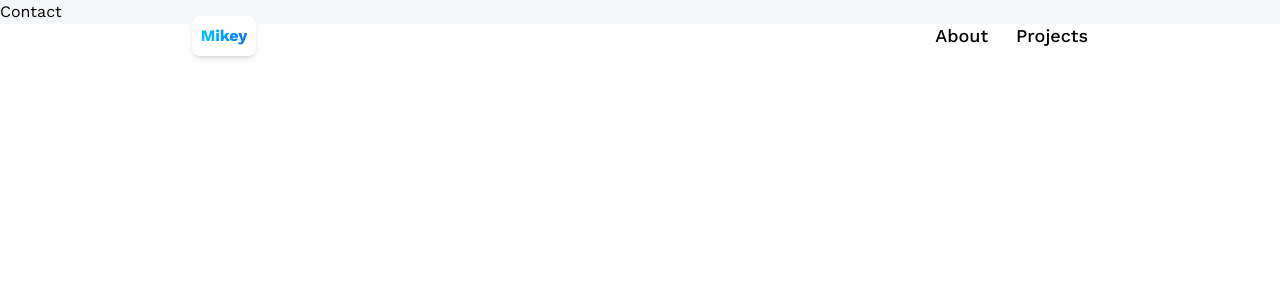
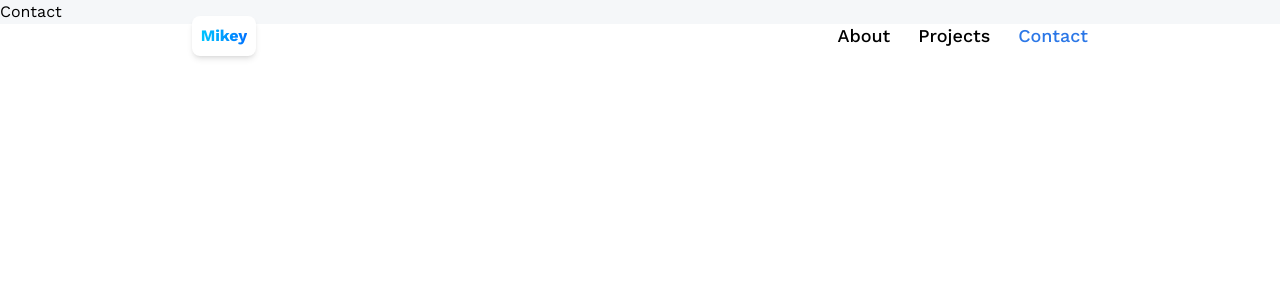
Before and after one commit to MikeyJinWei/react-3d-portfolio-vol.1, a React (Vite) app: page /contact in a window 1280 px wide. Shown: the top 300 px of the page. Built offline with nearby package versions, Linux system fonts and the light colour scheme; no server answers.

Commit message:
feature: add Contact Link

```diff
--- a/src/components/Navbar.jsx
+++ b/src/components/Navbar.jsx
@@ -27,6 +27,14 @@ const Navbar = () => {
         >
           Projects
         </NavLink>
+        <NavLink
+          to='/contact'
+          className={({ isActive }) =>
+            isActive ? 'text-blue-500' : 'text-black'
+          }
+        >
+          Contact
+        </NavLink>
       </nav>
     </header>
   );
```
